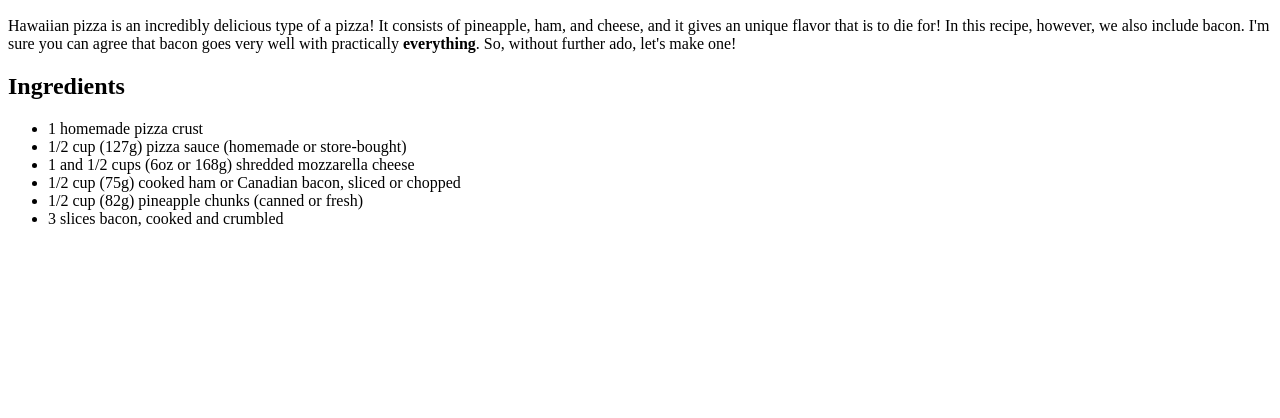
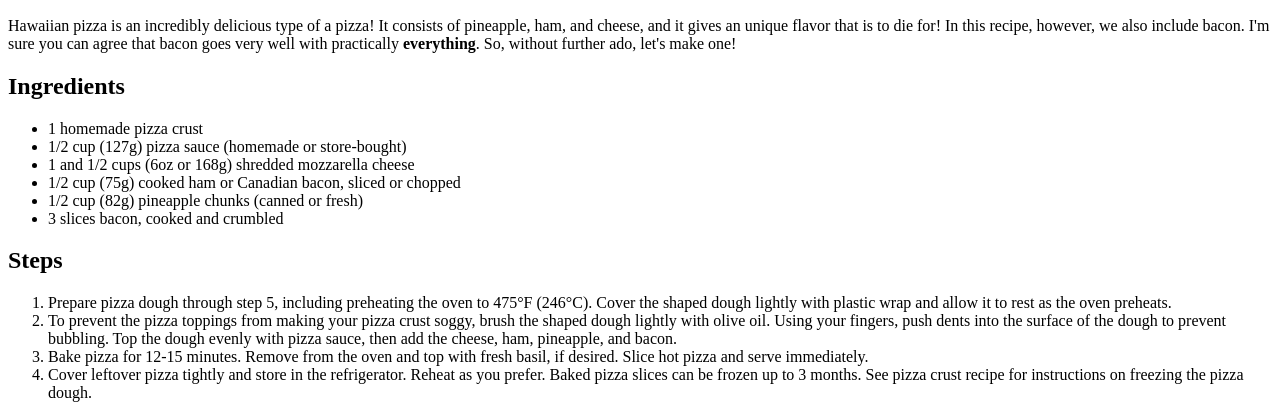
Before and after one commit to Bakresh/odin-recipes, a plain HTML site: page recipes/hawaiian-pizza.html in a window 1280 px wide. Shown: the part 434-852 px from the top of the page. Before the commit the page ends 800 px from the top, so only its background shows below. Drawn offline with Linux system fonts and the light colour scheme.

Commit message:
Add steps in the hawaiian pizza recipe page

```diff
--- a/recipes/hawaiian-pizza.html
+++ b/recipes/hawaiian-pizza.html
@@ -23,5 +23,12 @@
             <li>1/2 cup (82g) pineapple chunks (canned or fresh)</li>
             <li>3 slices bacon, cooked and crumbled</li>
         </ul>
+        <h2>Steps</h2>
+        <ol>
+            <li>Prepare pizza dough through step 5, including preheating the oven to 475°F (246°C). Cover the shaped dough lightly with plastic wrap and allow it to rest as the oven preheats.</li>
+            <li>To prevent the pizza toppings from making your pizza crust soggy, brush the shaped dough lightly with olive oil. Using your fingers, push dents into the surface of the dough to prevent bubbling. Top the dough evenly with pizza sauce, then add the cheese, ham, pineapple, and bacon.</li>
+            <li>Bake pizza for 12-15 minutes. Remove from the oven and top with fresh basil, if desired. Slice hot pizza and serve immediately.</li>
+            <li>Cover leftover pizza tightly and store in the refrigerator. Reheat as you prefer. Baked pizza slices can be frozen up to 3 months. See pizza crust recipe for instructions on freezing the pizza dough.</li>
+        </ol>
     </body>
 </html>
```
